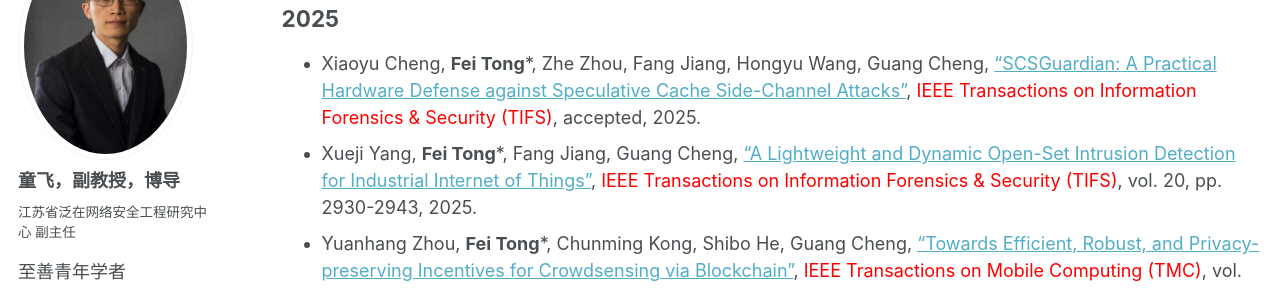
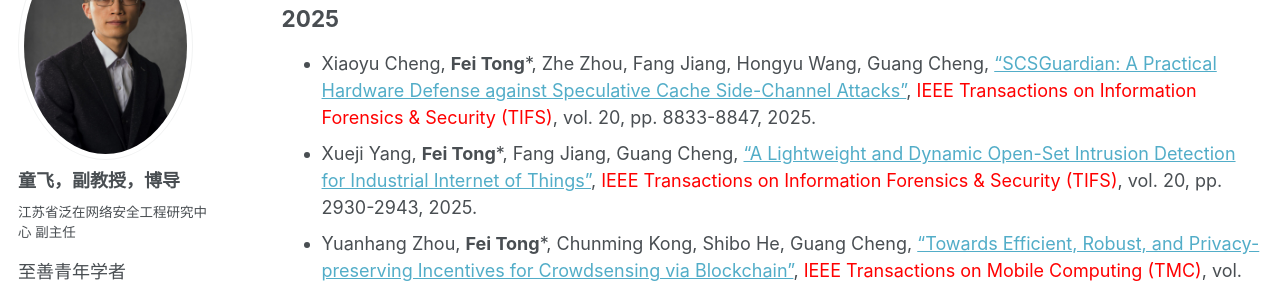
Before and after one commit to fei-tong/fei-tong.github.io, a Jekyll site: the page built from _pages/publications.md, in a window 1280 px wide and 900 px high. Shown: the part 186-474 px from the top of the window. Built offline with Jekyll 4.4.1, drawn with Linux system fonts in a browser that asks for light colours; some web fonts are replaced.

Commit message:
Update publications.md

```diff
--- a/_pages/publications.md
+++ b/_pages/publications.md
@@ -12,7 +12,7 @@ author_profile: true
 
 ## 2025
 
-- Xiaoyu Cheng, **Fei Tong***, Zhe Zhou, Fang Jiang, Hongyu Wang, Guang Cheng, ["SCSGuardian: A Practical Hardware Defense against Speculative Cache Side-Channel Attacks"](https://ieeexplore.ieee.org/document/11123915), <font color="red">IEEE Transactions on Information Forensics & Security (TIFS)</font>, accepted, 2025.
+- Xiaoyu Cheng, **Fei Tong***, Zhe Zhou, Fang Jiang, Hongyu Wang, Guang Cheng, ["SCSGuardian: A Practical Hardware Defense against Speculative Cache Side-Channel Attacks"](https://ieeexplore.ieee.org/document/11123915), <font color="red">IEEE Transactions on Information Forensics & Security (TIFS)</font>, vol. 20, pp. 8833-8847, 2025.
 - Xueji Yang, **Fei Tong***, Fang Jiang, Guang Cheng, ["A Lightweight and Dynamic Open-Set Intrusion Detection for Industrial Internet of Things"](https://ieeexplore.ieee.org/document/10908210), <font color="red">IEEE Transactions on Information Forensics & Security (TIFS)</font>, vol. 20, pp. 2930-2943, 2025.
 - Yuanhang Zhou, **Fei Tong***, Chunming Kong, Shibo He, Guang Cheng, ["Towards Efficient, Robust, and Privacy-preserving Incentives for Crowdsensing via Blockchain"](https://ieeexplore.ieee.org/document/10908903), <font color="red">IEEE Transactions on Mobile Computing (TMC)</font>, vol. 24, no. 8, pp. 7136-7151, 2025.
 - Zhe Zhou, **Fei Tong***, Hongyu Wang, Xiaoyu Cheng, Fang Jiang, Zhikun Zhang, Yuxing Mao, ["CIBPU: A Conflict-Invisible Secure Branch Prediction Unit"](https://arxiv.org/pdf/2501.10983), arXiv, 2025.
```
